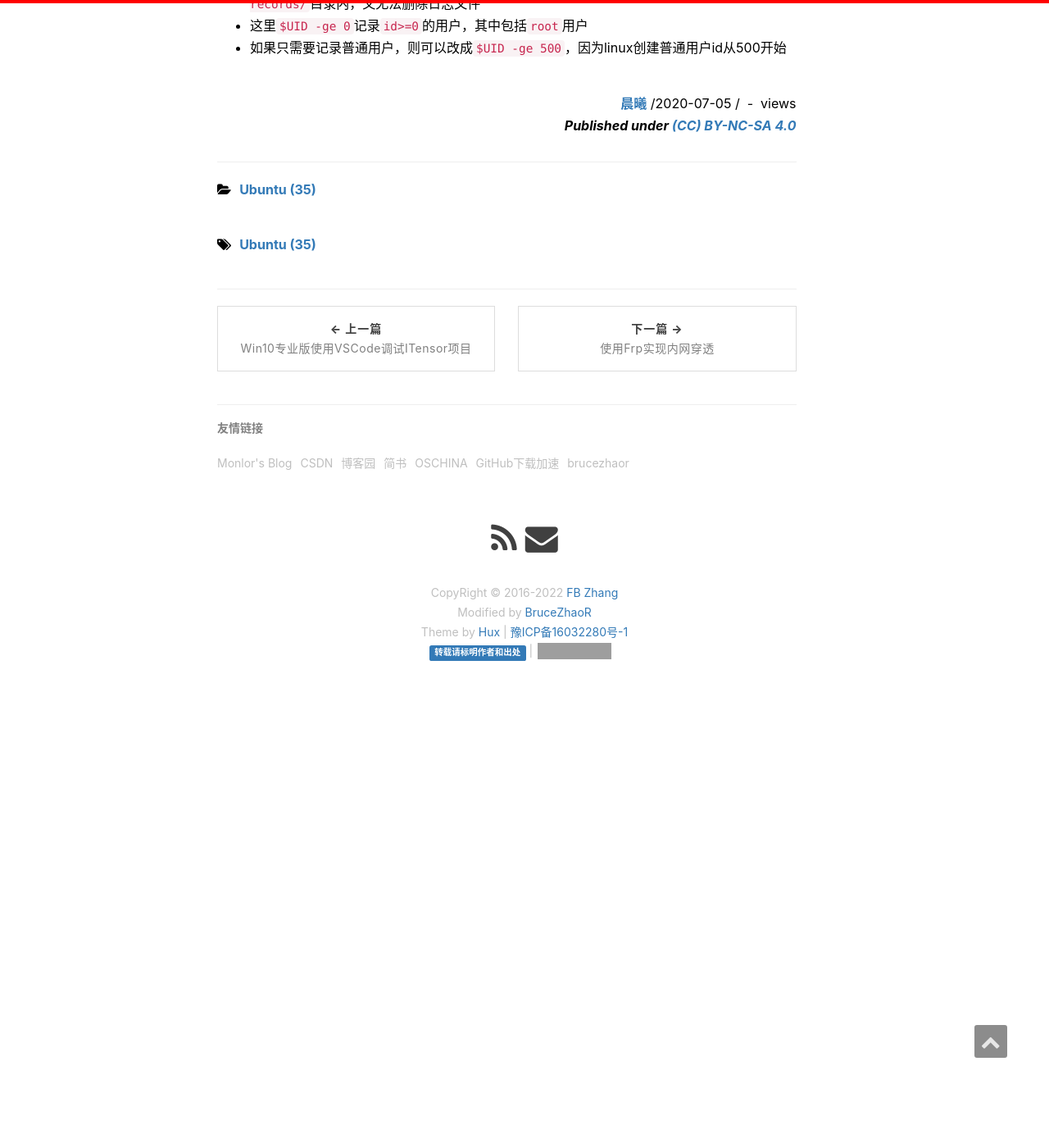
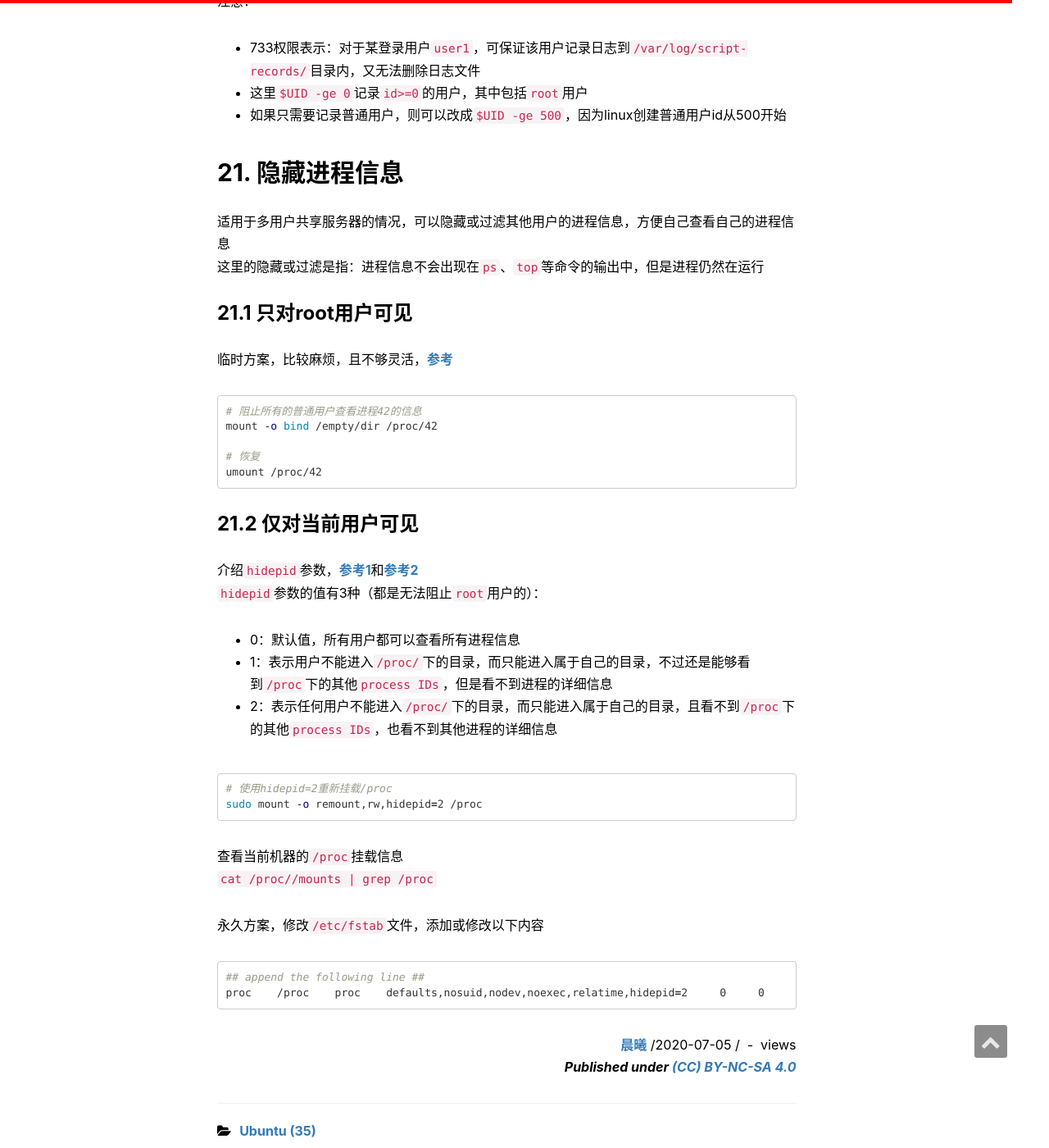
Before and after one commit to zfb132/zfb132.github.com, a Jekyll site: the page built from _posts/2020-07-05-ubuntu_commands.md, in a window 1280 px wide and 1400 px high, scrolled down 28360 px. Shown: the whole window at 82% size. Built offline with Jekyll 4.4.1, drawn with Linux system fonts in a browser that asks for light colours; comment, search, counter and statistics services are not loaded; some of the changed text lies outside the part shown; grey boxes are pictures that could not be loaded.

Commit message:
update desc

````diff
--- a/Gemfile
+++ b/Gemfile
@@ -1,5 +1,7 @@
 source "https://rubygems.org"
 
+# for cloudflare
+gem "jekyll-sass-converter", "~> 2.0"
 gem 'jekyll-paginate', group: :jekyll_plugins
 gem "jekyll-rss", group: :jekyll_plugins
 gem "jekyll-seo-tag", group: :jekyll_plugins
--- a/_config.yml
+++ b/_config.yml
@@ -88,7 +88,7 @@ friends: [
   },
   {
     title: "GitHub下载加速",
-    href: "https://ghapi.zfb132.workers.dev/"
+    href: "https://ghapi.whuzfb.workers.dev/"
   },
   {
     title: "brucezhaor",
--- a/_posts/2020-07-05-ubuntu_commands.md
+++ b/_posts/2020-07-05-ubuntu_commands.md
@@ -949,3 +949,36 @@ fi
 * 733权限表示：对于某登录用户`user1`，可保证该用户记录日志到`/var/log/script-records/`目录内，又无法删除日志文件
 * 这里`$UID -ge 0`记录`id>=0`的用户，其中包括`root`用户
 * 如果只需要记录普通用户，则可以改成`$UID -ge 500`，因为linux创建普通用户id从500开始
+
+## 21. 隐藏进程信息
+适用于多用户共享服务器的情况，可以隐藏或过滤其他用户的进程信息，方便自己查看自己的进程信息
+这里的隐藏或过滤是指：进程信息不会出现在`ps`、`top`等命令的输出中，但是进程仍然在运行
+### 21.1 只对root用户可见
+临时方案，比较麻烦，且不够灵活，[参考](https://unix.stackexchange.com/questions/280860/how-to-hide-a-specific-process)
+```bash
+# 阻止所有的普通用户查看进程42的信息
+mount -o bind /empty/dir /proc/42
+
+# 恢复
+umount /proc/42
+```
+### 21.2 仅对当前用户可见
+介绍`hidepid`参数，[参考1](https://www.cyberciti.biz/faq/linux-hide-processes-from-other-users/)和[参考2](https://www.cnblogs.com/pyvm/p/11517974.html)
+`hidepid`参数的值有3种（都是无法阻止`root`用户的）：
+* 0：默认值，所有用户都可以查看所有进程信息
+* 1：表示用户不能进入`/proc/`下的目录，而只能进入属于自己的目录，不过还是能够看到`/proc`下的其他`process IDs`，但是看不到进程的详细信息
+* 2：表示任何用户不能进入`/proc/`下的目录，而只能进入属于自己的目录，且看不到`/proc`下的其他`process IDs`，也看不到其他进程的详细信息
+
+```bash
+# 使用hidepid=2重新挂载/proc
+sudo mount -o remount,rw,hidepid=2 /proc
+```
+
+查看当前机器的`/proc`挂载信息
+`cat /proc//mounts | grep /proc`
+
+永久方案，修改`/etc/fstab`文件，添加或修改以下内容
+```bash
+## append the following line ##
+proc    /proc    proc    defaults,nosuid,nodev,noexec,relatime,hidepid=2     0     0
+```
````
Also changed, not shown: README.md.
